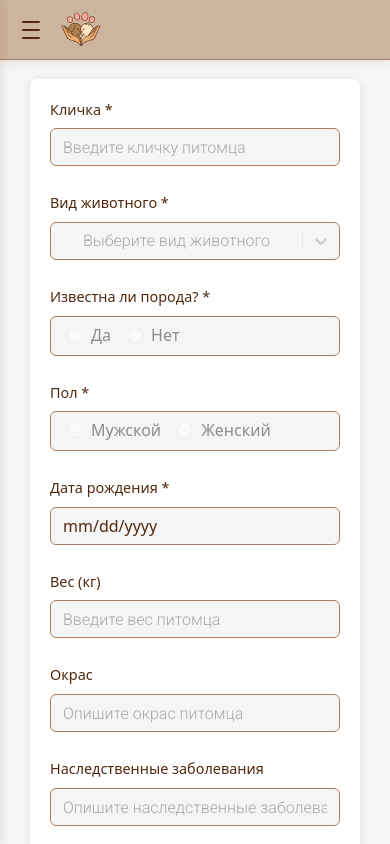
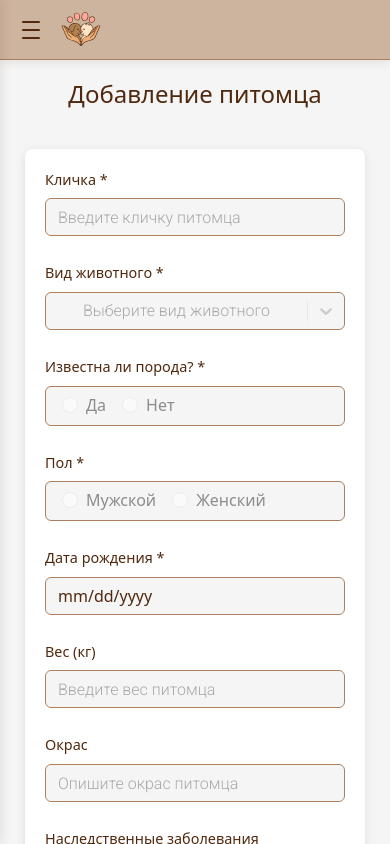
Before and after one commit to PetMatchNSU/PetMatch-frontend, a React (Vite) app: page /animal/create in a window 390 px wide. Shown: the top 844 px of the page. Built offline with nearby package versions, Linux system fonts and the light colour scheme.

Commit message:
width fix

```diff
--- a/src/App.css
+++ b/src/App.css
@@ -48,13 +48,41 @@
   width: 100%;
 }
 
+
+
 /* Custom Container Styles */
 .container {
-  width: 100%;
-  max-width: 1800px;
+  max-width: 1200px;
   margin: 0 auto;
   padding: 0 20px;
-  box-sizing: border-box;
+  width: 100%;
+}
+
+.main-content {
+  padding-top: 20px;
+  min-height: calc(100vh - 70px);
+}
+
+@media (max-width: 1024px) {
+  .main-content {
+    padding-top: 80px;
+  }
+}
+
+@media (max-width: 768px) {
+  .container {
+    padding: 0 15px;
+  }
+
+  .main-content {
+    padding-top: 70px;
+  }
+}
+
+@media (min-width: 1025px) {
+  .main-content {
+    padding-top: 30px;
+  }
 }
 
 /* Custom Navigation Styles */
```
